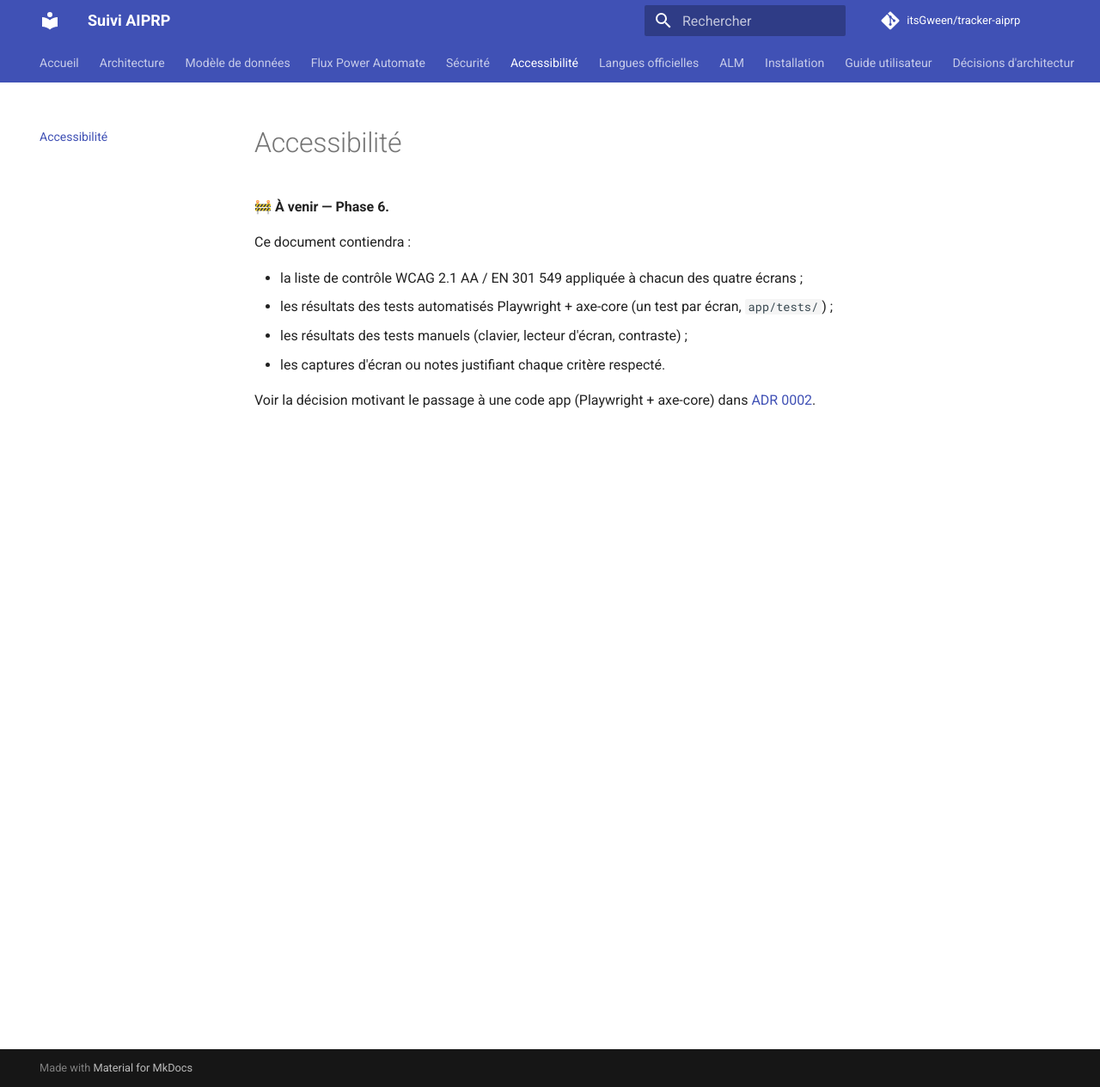
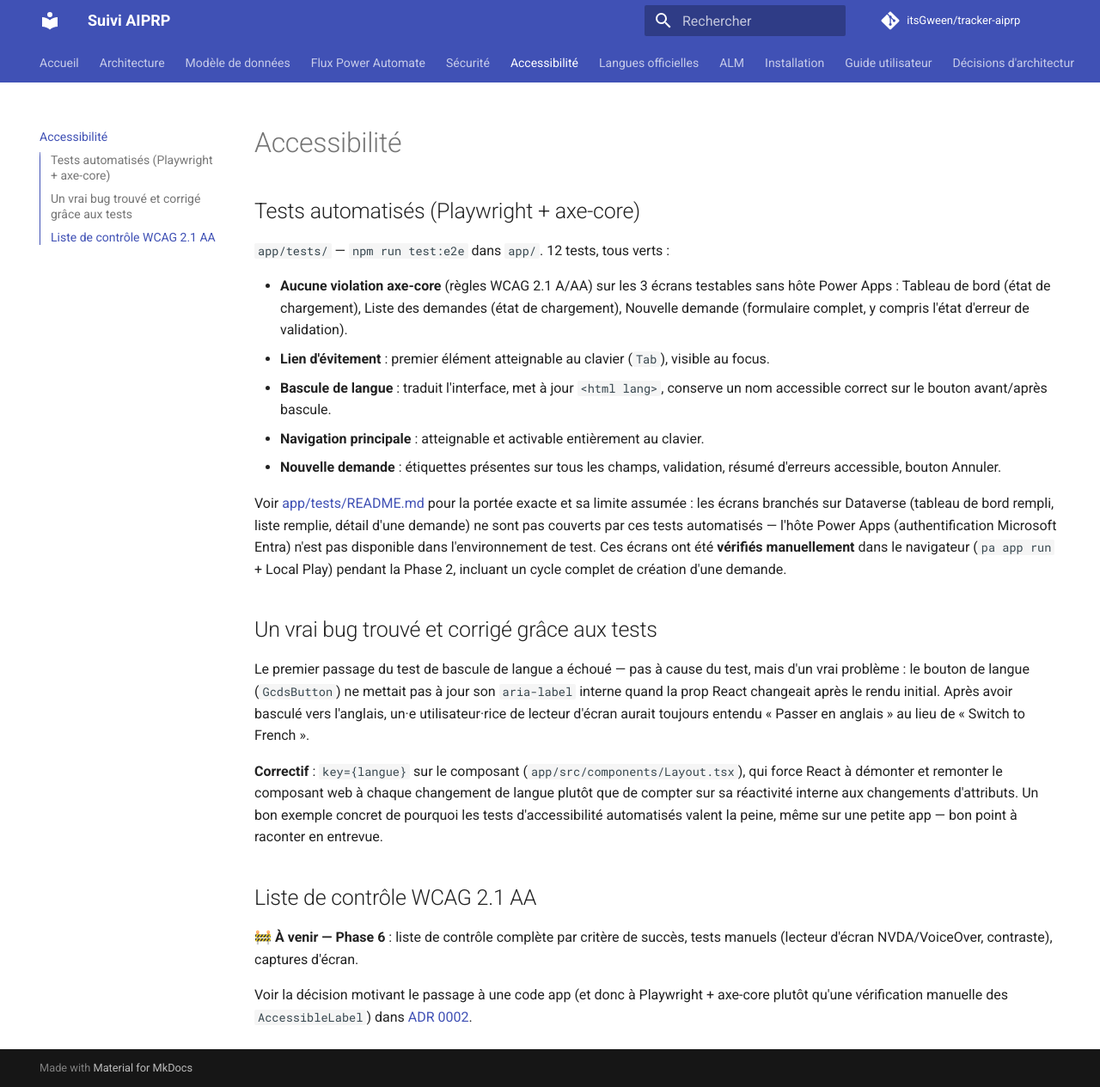
Before and after one commit to itsGween/tracker-aiprp, an MkDocs documentation site: the page built from docs/accessibilite.md, in a window 1280 px wide and 1265 px high. Shown: the whole window at 86% size. Built offline with MkDocs 1.6.1 and Material for MkDocs 9.7.7, drawn with Linux system fonts in a browser that asks for light colours; comment, search, counter and statistics services are not loaded.

Commit message:
test(app): ajoute Playwright + axe-core, corrige un bug d'accessibilite reel
12 tests couvrant les 4 ecrans : zero violation axe-core (WCAG 2.1 AA),
navigation clavier, lien d'evitement, bascule de langue, formulaire complet
de Nouvelle demande. Voir app/tests/README.md pour la portee exacte (les
ecrans branches sur Dataverse necessitent l'hote Power Apps, non disponible
en test automatise - verifies manuellement a la place).

Le premier passage a revele un vrai bug : GcdsButton ne repercutait pas les
changements d'aria-label apres le rendu initial (utilisateur·rices de
lecteur d'ecran auraient entendu une description perimee apres la bascule
de langue). Corrige avec key={langue} pour forcer un remontage.

Phase 2 marquee complete dans la feuille de route (README FR/EN).

```diff
--- a/app/src/components/Layout.tsx
+++ b/app/src/components/Layout.tsx
@@ -25,6 +25,12 @@ export function Layout({ children }: LayoutProps) {
               {t("app_titre")}
             </GcdsHeading>
             <GcdsButton
+              // key force un remontage du composant web a chaque changement de
+              // langue : GcdsButton ne repercute pas les changements de
+              // aria-label dans son bouton interne apres le rendu initial
+              // (limite constatee du composant, verifiee par test Playwright).
+              key={langue}
+              buttonId="bouton-langue"
               type="button"
               buttonRole="secondary"
               size="small"
--- a/docs/accessibilite.md
+++ b/docs/accessibilite.md
@@ -1,12 +1,43 @@
 # Accessibilité
 
-🚧 **À venir — Phase 6.**
+## Tests automatisés (Playwright + axe-core)
 
-Ce document contiendra :
+`app/tests/` — `npm run test:e2e` dans `app/`. 12 tests, tous verts :
 
-- la liste de contrôle WCAG 2.1 AA / EN 301 549 appliquée à chacun des quatre écrans ;
-- les résultats des tests automatisés Playwright + axe-core (un test par écran, `app/tests/`) ;
-- les résultats des tests manuels (clavier, lecteur d'écran, contraste) ;
-- les captures d'écran ou notes justifiant chaque critère respecté.
+- **Aucune violation axe-core** (règles WCAG 2.1 A/AA) sur les 3 écrans testables sans hôte Power
+  Apps : Tableau de bord (état de chargement), Liste des demandes (état de chargement), Nouvelle
+  demande (formulaire complet, y compris l'état d'erreur de validation).
+- **Lien d'évitement** : premier élément atteignable au clavier (`Tab`), visible au focus.
+- **Bascule de langue** : traduit l'interface, met à jour `<html lang>`, conserve un nom accessible
+  correct sur le bouton avant/après bascule.
+- **Navigation principale** : atteignable et activable entièrement au clavier.
+- **Nouvelle demande** : étiquettes présentes sur tous les champs, validation, résumé d'erreurs
+  accessible, bouton Annuler.
 
-Voir la décision motivant le passage à une code app (Playwright + axe-core) dans [ADR 0002](adr/0002-canvas-vs-code-app.md).
+Voir [app/tests/README.md](../app/tests/README.md) pour la portée exacte et sa limite assumée :
+les écrans branchés sur Dataverse (tableau de bord rempli, liste remplie, détail d'une demande) ne
+sont pas couverts par ces tests automatisés — l'hôte Power Apps (authentification Microsoft Entra)
+n'est pas disponible dans l'environnement de test. Ces écrans ont été **vérifiés manuellement** dans
+le navigateur (`pa app run` + Local Play) pendant la Phase 2, incluant un cycle complet de création
+d'une demande.
+
+## Un vrai bug trouvé et corrigé grâce aux tests
+
+Le premier passage du test de bascule de langue a échoué — pas à cause du test, mais d'un vrai
+problème : le bouton de langue (`GcdsButton`) ne mettait pas à jour son `aria-label` interne quand la
+prop React changeait après le rendu initial. Après avoir basculé vers l'anglais, un·e utilisateur·rice
+de lecteur d'écran aurait toujours entendu « Passer en anglais » au lieu de « Switch to French ».
+
+**Correctif** : `key={langue}` sur le composant (`app/src/components/Layout.tsx`), qui force React à
+démonter et remonter le composant web à chaque changement de langue plutôt que de compter sur sa
+réactivité interne aux changements d'attributs. Un bon exemple concret de pourquoi les tests
+d'accessibilité automatisés valent la peine, même sur une petite app — bon point à raconter en
+entrevue.
+
+## Liste de contrôle WCAG 2.1 AA
+
+🚧 **À venir — Phase 6** : liste de contrôle complète par critère de succès, tests manuels
+(lecteur d'écran NVDA/VoiceOver, contraste), captures d'écran.
+
+Voir la décision motivant le passage à une code app (et donc à Playwright + axe-core plutôt qu'une
+vérification manuelle des `AccessibleLabel`) dans [ADR 0002](adr/0002-canvas-vs-code-app.md).
```
Also changed, not shown: README.en.md (+3 -3 lines), README.md (+3 -3 lines), 7 other files.
